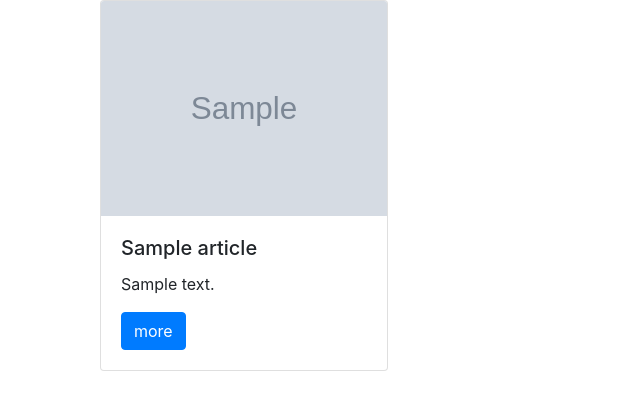
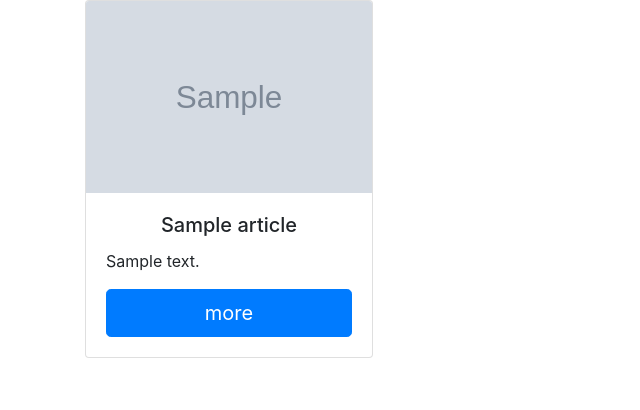
Before and after one commit to hadenai/projet_Koffie, a PHP site: template src/View/Products/index.html.twig in a window 1280 px wide. Shown: the top 410 px of the page, without its empty margins (0-640 px from the left). Run offline with PHP 8.4, Linux system fonts and the light colour scheme; the template is opened without the code that fills it: most values are stand-ins (such as "Sample title", 1, 10 or a date in 2020); grey boxes marked "Sample" are stand-in pictures; a stand-in replaces the project's code that opens the database connection; some libraries are stand-ins or nearby versions.

Commit message:
page product : ok

```diff
--- a/src/Controller/ArticleController.php
+++ b/src/Controller/ArticleController.php
@@ -17,7 +17,7 @@ class ArticleController extends AbstractController
         $articleManager = new ArticleManager();
         $articles = $articleManager->selectAll();
 
-        return $this->twig->render('/Products/index.html.twig',[
+        return $this->twig->render('/Products/index.html.twig', [
             'articles' => $articles
         ]);
     }
--- a/src/Model/ArticleManager.php
+++ b/src/Model/ArticleManager.php
@@ -8,13 +8,12 @@
 
 namespace App\Model;
 
-
 class ArticleManager extends AbstractManager
 {
     const TABLE = 'article';
 
     public function __construct()
     {
-        parent::__construct(SELF::TABLE);
+        parent::__construct(self::TABLE);
     }
 }
--- a/src/View/Products/index.html.twig
+++ b/src/View/Products/index.html.twig
@@ -1,5 +1,8 @@
 {% extends 'layout.html.twig' %}
 
+{% block stylesheet %}
+<link rel="stylesheet" href="/assets/css/product.css">
+{% endblock %}
 
 {% block title %}
     ARTICLES & PRODUITS
@@ -9,21 +12,19 @@
 {%  block content %}
     <div class = 'container'>
         <div class = "row">
-            <div class = "col-sm">
             {% for article in articles %}
-                    <div class="col-4">
+                <div class="col">
                     <div class="card" style="width: 18rem;">
                         <img src="{{app.request.basepath}}/assets/images/photos_cafe/{{article.photo}}" class="card-img-top" alt="monimg" />
                         <div class="card-body">
                             <h5 class="card-title">{{ article.titre }}</h5>
                             <p class="card-text">{{ article.detail }}
                             </p>
-                                <a href="#" class="btn btn-primary">more</a>
+                            <a href="#" class="align-self-end btn btn-lg btn-block btn-primary">more</a>
                         </div>
                     </div>
                 </div>
             {%  endfor %}
         </div>
     </div>
-    </div>
 {%  endblock content %}
--- a/src/View/layout.html.twig
+++ b/src/View/layout.html.twig
@@ -16,9 +16,12 @@
 <body>
 
 {% block content %}{% endblock %}
+
+
+{% block javascript %}
 <script src="https://code.jquery.com/jquery-3.3.1.slim.min.js" integrity="sha384-q8i/X+965DzO0rT7abK41JStQIAqVgRVzpbzo5smXKp4YfRvH+8abtTE1Pi6jizo" crossorigin="anonymous"></script>
-<script src="https://cdnjs.cloudflare.com/ajax/libs/popper.js/1.14.7/umd/popper.min.js" integrity="sha384-UO2eT0CpHqdSJQ6hJty5KVphtPhzWj9WO1clHTMGa3JDZwrnQq4sF86dIHNDz0W1" crossorigin="anonymous"></script>
-<script src="https://stackpath.bootstrapcdn.com/bootstrap/4.3.1/js/bootstrap.min.js" integrity="sha384-JjSmVgyd0p3pXB1rRibZUAYoIIy6OrQ6VrjIEaFf/nJGzIxFDsf4x0xIM+B07jRM" crossorigin="anonymous"></script>
-{% block javascript %}{% endblock %}
+    <script src="https://cdnjs.cloudflare.com/ajax/libs/popper.js/1.14.7/umd/popper.min.js" integrity="sha384-UO2eT0CpHqdSJQ6hJty5KVphtPhzWj9WO1clHTMGa3JDZwrnQq4sF86dIHNDz0W1" crossorigin="anonymous"></script>
+    <script src="https://stackpath.bootstrapcdn.com/bootstrap/4.3.1/js/bootstrap.min.js" integrity="sha384-JjSmVgyd0p3pXB1rRibZUAYoIIy6OrQ6VrjIEaFf/nJGzIxFDsf4x0xIM+B07jRM" crossorigin="anonymous"></script>
+{% endblock %}
 </body>
 </html>
```
Also changed, not shown: public/assets/css/product.css (added), public/assets/images/photos_cafe/11.PNG (added), public/assets/images/photos_cafe/12.PNG (added). Lines whose indentation alone changed are shown as unchanged.
